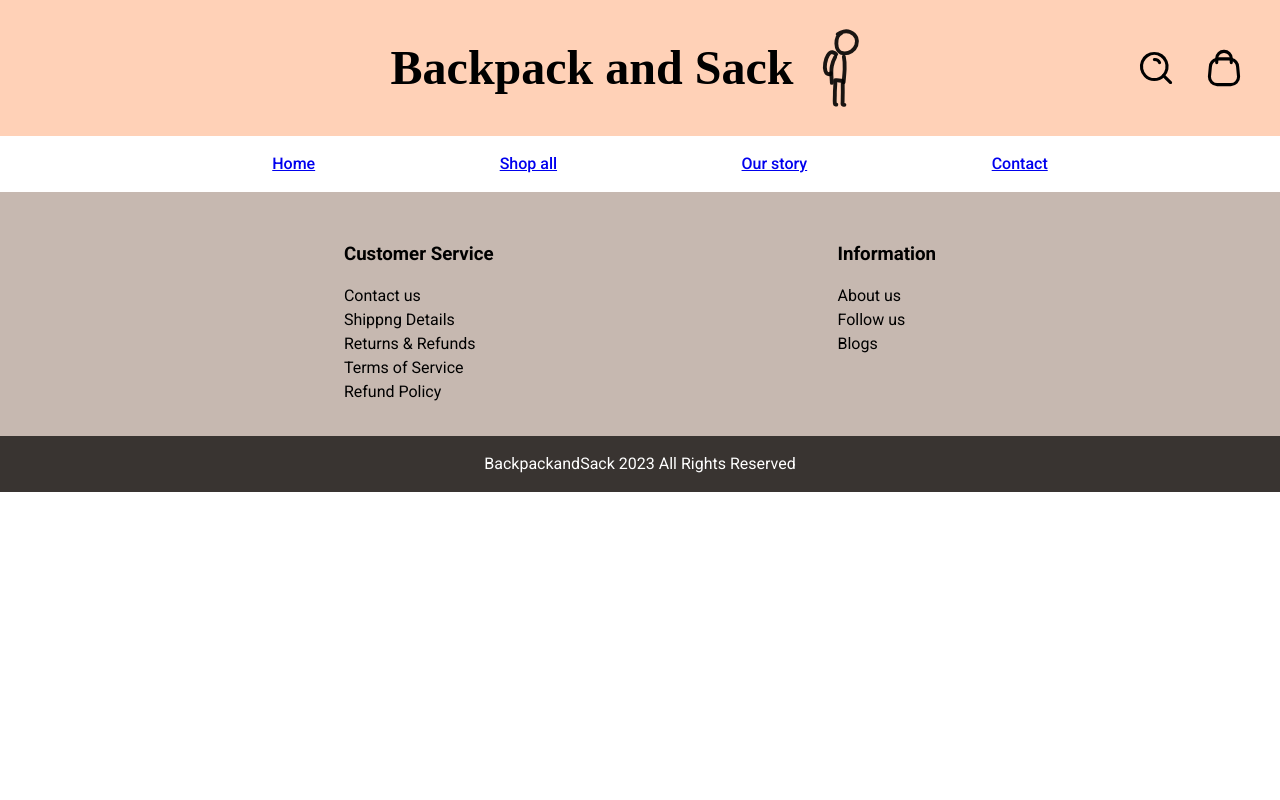
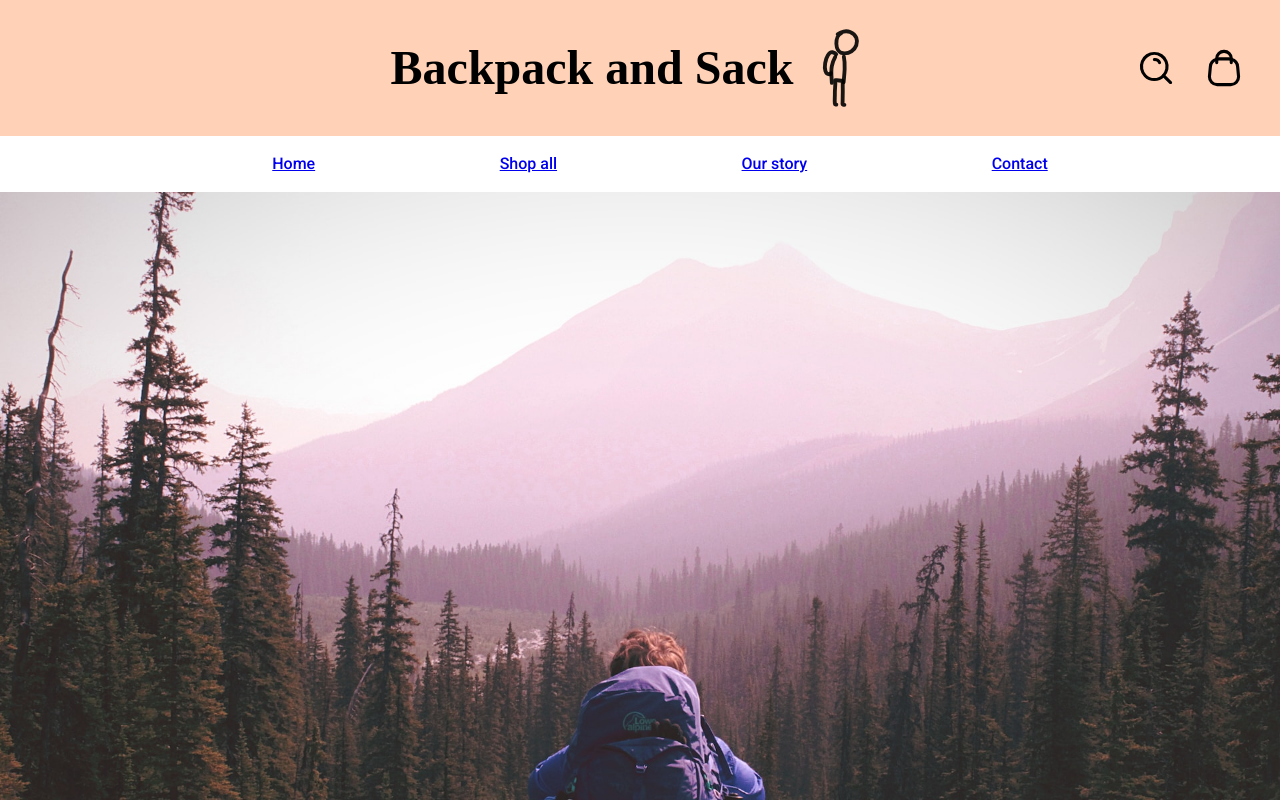
Before and after one commit to dave-forbes/shopping-cart, a React (Vite) app in the folder shopping-cart/: page / in a window 1280 px wide. Shown: the top 800 px of the page. Built offline with nearby package versions, Linux system fonts and the light colour scheme; a web font is replaced by a local one.

Commit message:
changed router paths so they are children of the main page

```diff
--- a/shopping-cart/src/main.jsx
+++ b/shopping-cart/src/main.jsx
@@ -3,15 +3,31 @@ import ReactDOM from "react-dom/client";
 import App from "./App";
 import { createBrowserRouter, RouterProvider } from "react-router-dom";
 import ShopAll from "./pages/ShopAll";
+import OurStory from "./pages/OurStory";
+import Contact from "./pages/Contact";
+import Hero from "./components/hero";
+import ErrorPage from "./pages/ErrorPage";
 
 const router = createBrowserRouter([
   {
     path: "/",
     element: <App />,
-  },
-  {
-    path: "/shopall",
-    element: <ShopAll />,
+    errorElement: <ErrorPage />,
+    children: [
+      { index: true, element: <Hero /> },
+      {
+        path: "/shopall",
+        element: <ShopAll />,
+      },
+      {
+        path: "/ourstory",
+        element: <OurStory />,
+      },
+      {
+        path: "/contact",
+        element: <Contact />,
+      },
+    ],
   },
 ]);
 
```
